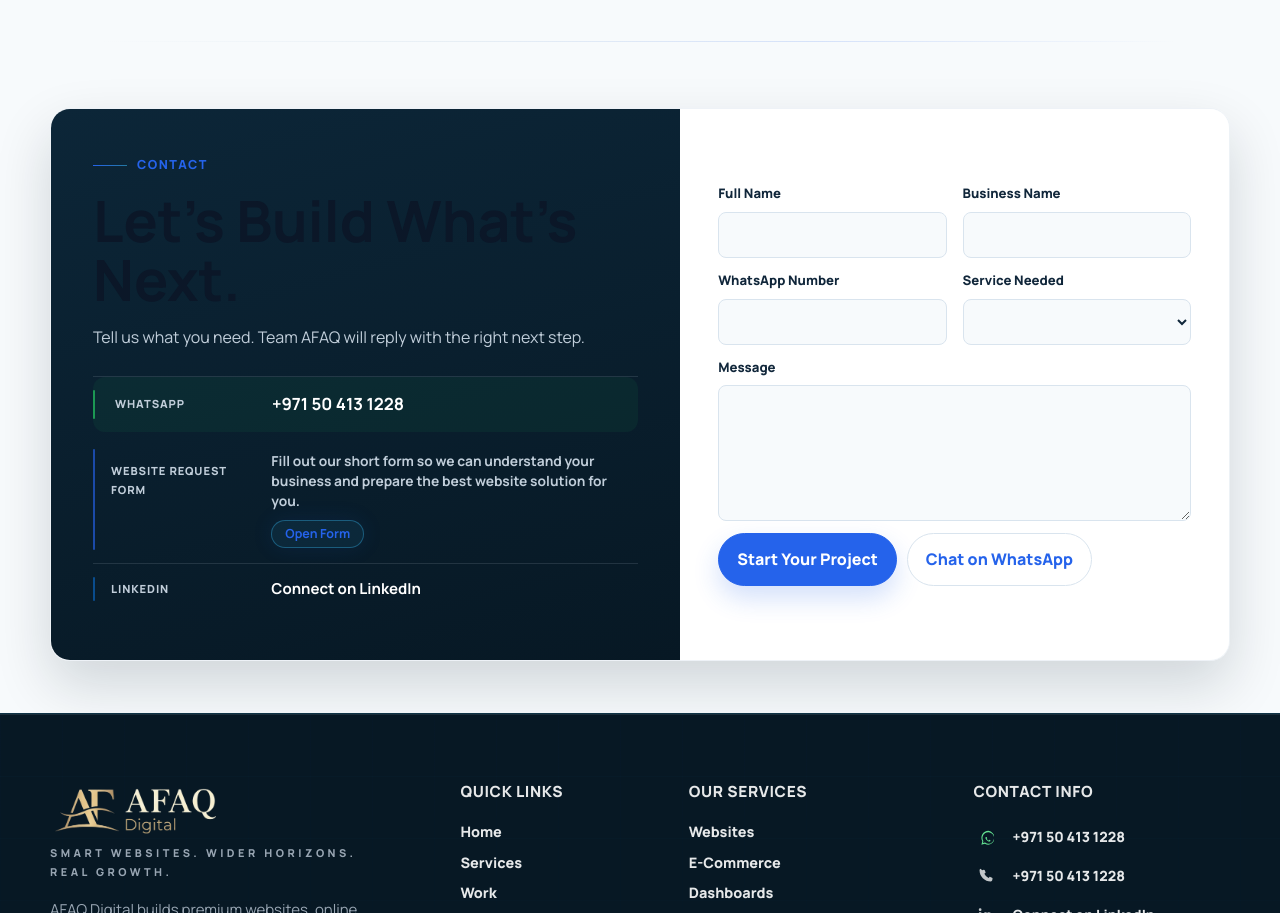
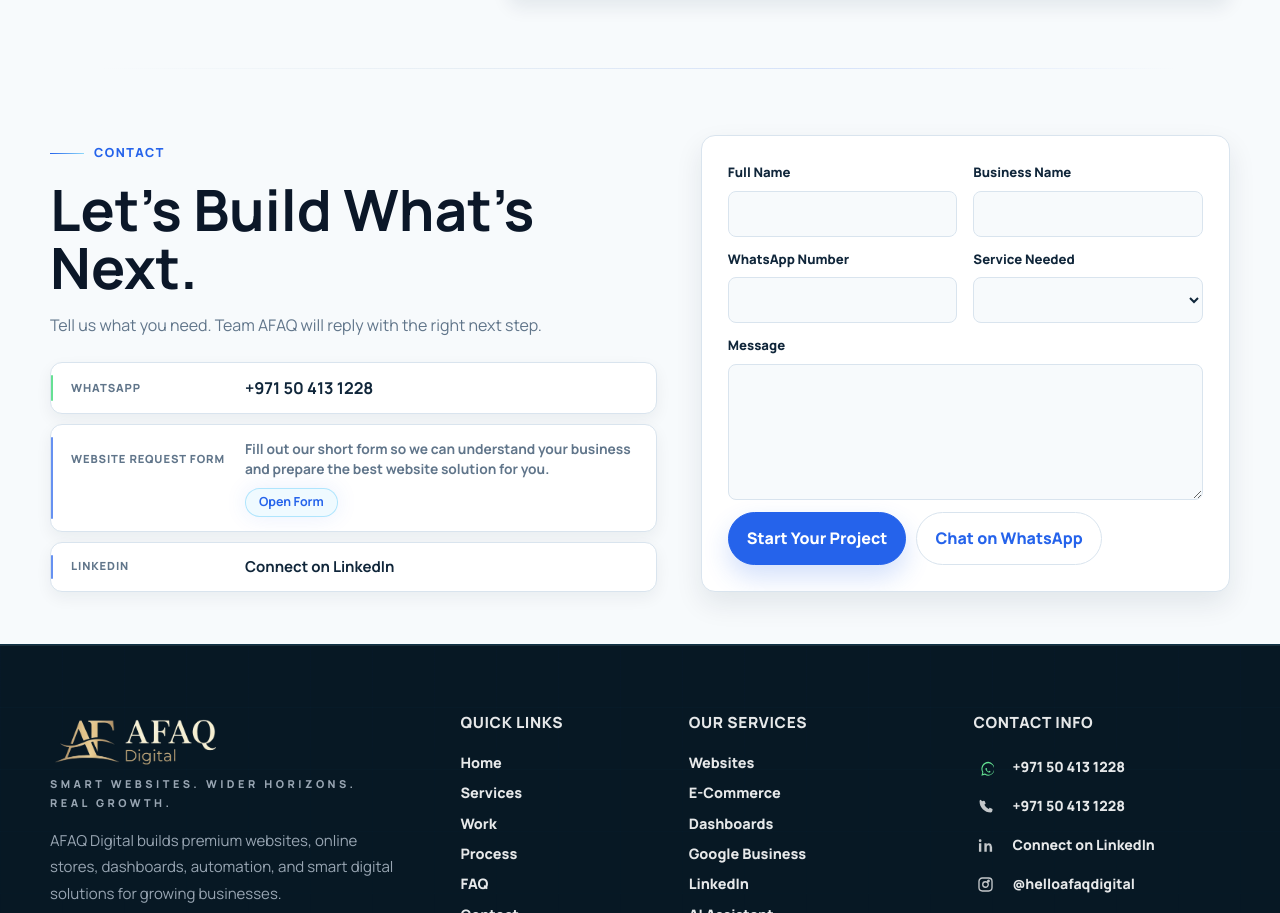
Before and after one commit to faragabo04-web/AFAQ-Digital, a React (Vite) app: page / in a window 1280 px wide. Shown: the part 7861-8774 px from the top of the page. Built offline with nearby package versions, Linux system fonts and the light colour scheme.

Commit message:
Stage 6A finalize About ecosystem and contact refinement

```diff
--- a/src/components/AboutEcosystem.jsx
+++ b/src/components/AboutEcosystem.jsx
@@ -79,7 +79,6 @@
             const slogId = `eco-slogan-${service.id}`;
             return (
               <li className={`eco-node-slot eco-node-slot--${index + 1}`} key={service.id}>
-                <span className="eco-node-dock" aria-hidden="true" />
                 <div className="eco-node-upright">
                   <div
                     className="eco-node-engage"
--- a/src/components/Contact.jsx
+++ b/src/components/Contact.jsx
@@ -87,10 +87,8 @@
 
   return (
     <section className="section section--contact" id="contact">
-      <div className="shell">
-      <div className="contact-panel reveal">
-      <div className="contact-grid">
-        <div className="contact-copy">
+      <div className="shell contact-grid">
+        <div className="contact-copy reveal">
           <span className="section-kicker">{t.contact.eyebrow}</span>
           <h2>{t.contact.title}</h2>
           <p>{t.contact.description}</p>
@@ -111,7 +109,7 @@
           </div>
         </div>
 
-        <form className="contact-form" onSubmit={onSubmit} noValidate>
+        <form className="contact-form reveal" onSubmit={onSubmit} noValidate>
           <div className="form-row">
             <label>
               <span>{t.contact.fields.name}</span>
@@ -155,8 +153,6 @@
           <input type="hidden" name="whatsapp_direct" value={WHATSAPP_URL} />
         </form>
       </div>
-      </div>
-      </div>
     </section>
   );
 }
```
Also changed, not shown: src/index.css.
